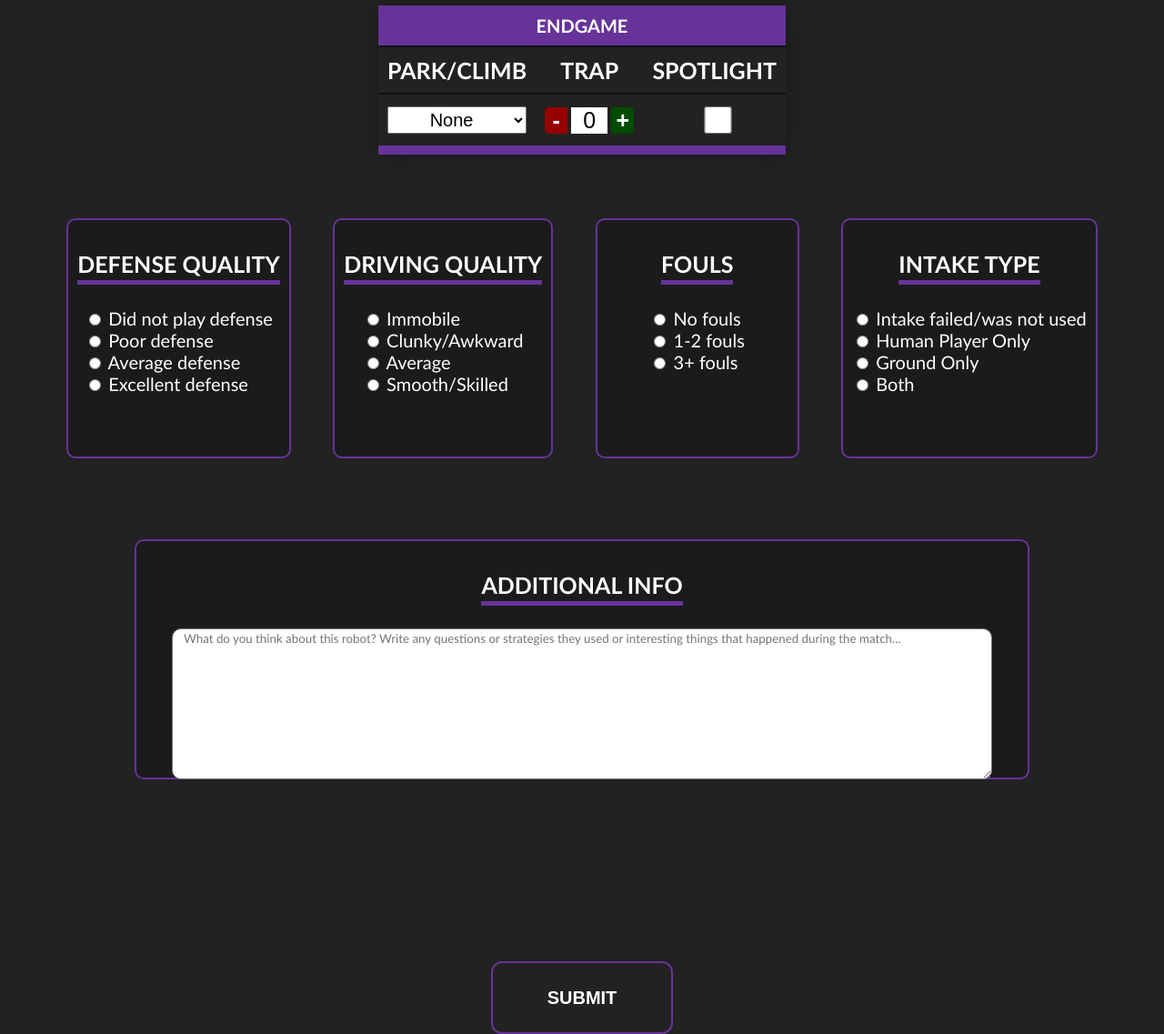
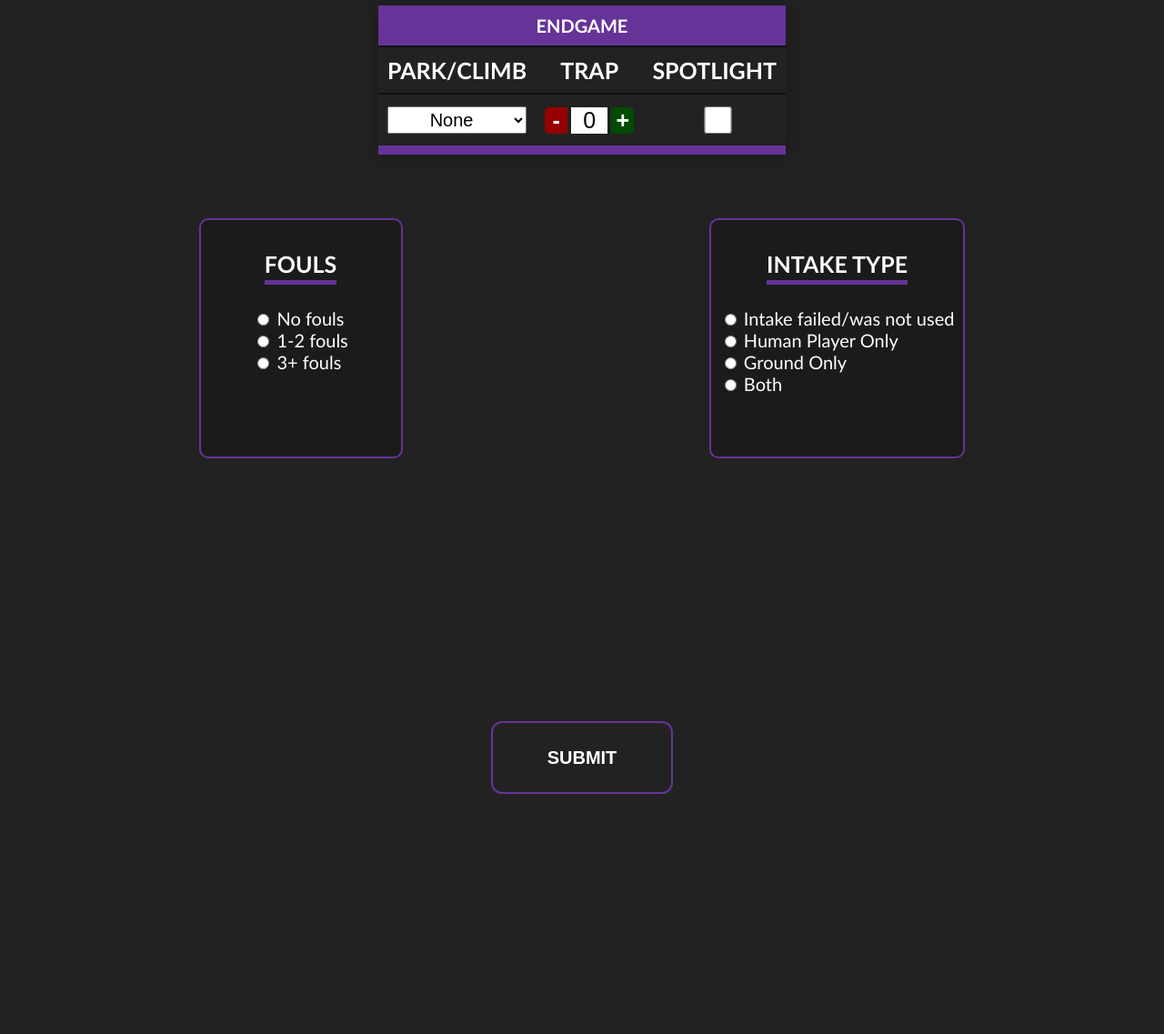
Before and after one commit to lasarobotics/PurpleScout, a Flask app: page /scout.html in a window 1280 px wide. Shown: the part 968-2105 px from the top of the page at 91% size. After the commit the page ends 1841 px from the top, so only its background shows below. Run offline with Flask 3, Linux system fonts and the light colour scheme.

Commit message:
remove subjective data from scout form

```diff
--- a/game.py
+++ b/game.py
@@ -102,25 +102,24 @@ class CrescendoForm(FlaskForm):
         ('ground', 'Ground Only'),
         ('both', 'Both'),
     ])
-    defense = RadioField('defense', validators=[DataRequired()], choices=[
-        #('null', 'Unsure'),
-        ('none', 'Did not play defense'),
-        ('poor', 'Poor defense'),
-        ('average', 'Average defense'),
-        ('excellent', 'Excellent defense')
-    ])
-    driving = RadioField('driving', validators=[DataRequired()], choices=[
-        #('null', 'Unsure'),
-        ('none', 'Immobile'),
-        ('poor', 'Clunky/Awkward'),
-        ('average', 'Average'),
-        ('excellent', 'Smooth/Skilled')
-    ])
+    # defense = RadioField('defense', validators=[DataRequired()], choices=[
+    #     #('null', 'Unsure'),
+    #     ('none', 'Did not play defense'),
+    #     ('poor', 'Poor defense'),
+    #     ('average', 'Average defense'),
+    #     ('excellent', 'Excellent defense')
+    # ])
+    # driving = RadioField('driving', validators=[DataRequired()], choices=[
+    #     #('null', 'Unsure'),
+    #     ('none', 'Immobile'),
+    #     ('poor', 'Clunky/Awkward'),
+    #     ('average', 'Average'),
+    #     ('excellent', 'Smooth/Skilled')
+    # ])
     fouls = RadioField('fouls (list in notes)', validators=[DataRequired()], choices=[
-        #('null', 'Unsure'),
         ('none', 'No fouls'),
         ('some', '1-2 fouls'),
         ('many', '3+ fouls')
     ])
 
-    info = TextAreaField('info', validators=[DataRequired(), Length(min=10)])
+    # info = TextAreaField('info', validators=[DataRequired(), Length(min=10)])
--- a/templates/forms/CrescendoForm.html
+++ b/templates/forms/CrescendoForm.html
@@ -178,25 +178,7 @@
 </div>
 
 <div id="questionaireGrouping">
-    <div class="question">
-        <div class="questionHeader">
-            <p>DEFENSE QUALITY</p>
-        </div>
-        <div class="quest">
-            {{ form.defense }}
-        </div>
-    </div>
 
-    <div class="question">
-        <div class="questionHeader">
-            <p>DRIVING QUALITY</p>
-        </div>
-        <div class="quest">
-            <div class="inner">
-                {{ form.driving }}
-            </div>
-        </div>
-    </div>
 
     <div class="question">
         <div class="questionHeader">
@@ -221,18 +203,7 @@
     </div>
 </div>
 <br>
-<div id="additionalInfo" class="question">
-    <div class="questionHeader">
-        <p>ADDITIONAL INFO</p>
-    </div>
-    <div class="quest">
-        <div class="inner2">
-            {{
-            form.info(class="info",placeholder="What do you think about this robot? Write any questions or strategies they used or interesting things that happened during the match...")
-            }}
-        </div>
-    </div>
-</div>
+
 
 <!-- Rachit is awesome-->
 {% endblock %}
--- a/updateSheet.py
+++ b/updateSheet.py
@@ -47,8 +47,9 @@ print(to_send)
 if input(f"Sending {len(to_send)} records for {max-min+1} matches. Confirm? (y/n) ") == "y":
     print("Sending... ", end="")
     req = requests.post(SCRIPT, data=json.dumps(to_send).encode())
+    print(to_send)
     print("Done!")
-    print(req.content)
+    #print(req.content)
 else:
     print("Aborted")
     exit(0)
```
Also changed, not shown: static/superScout.js (+12 -12 lines), templates/superScout.html (+12 -12 lines), data/scoutState.db.
